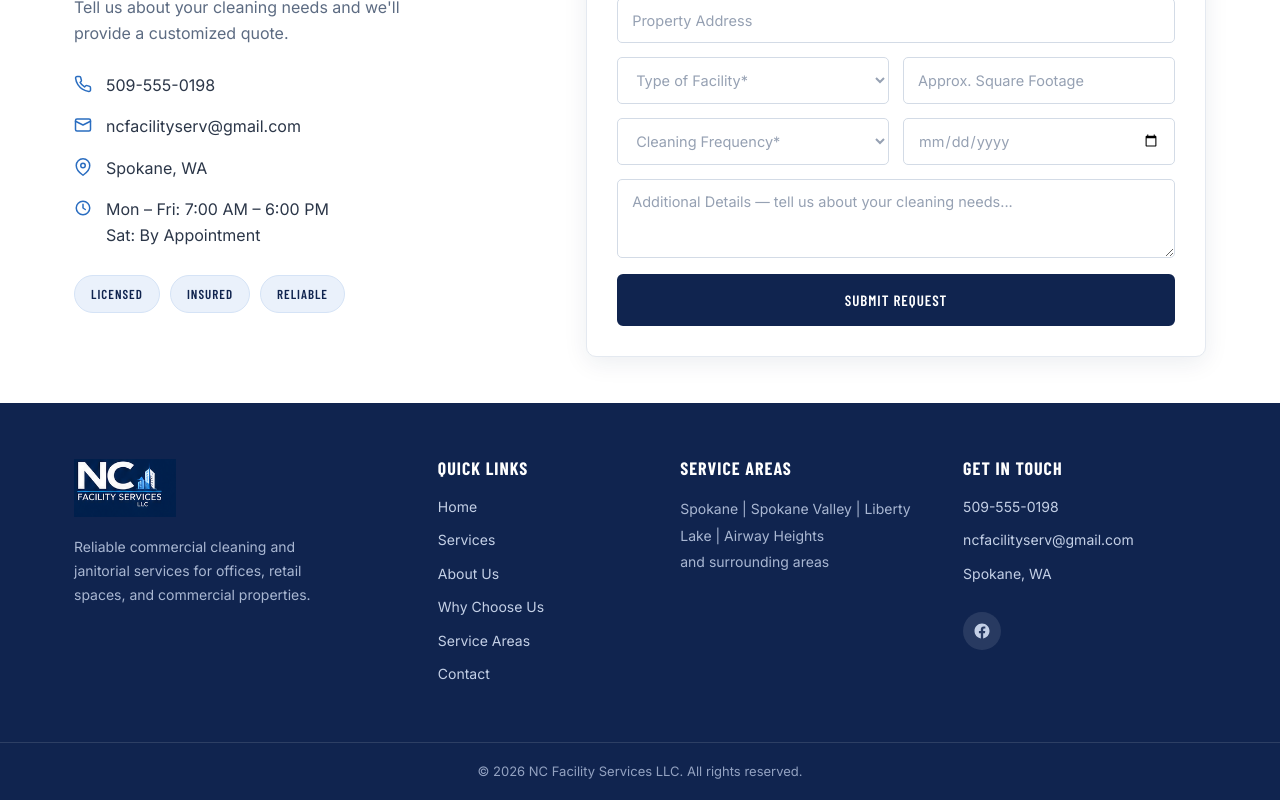
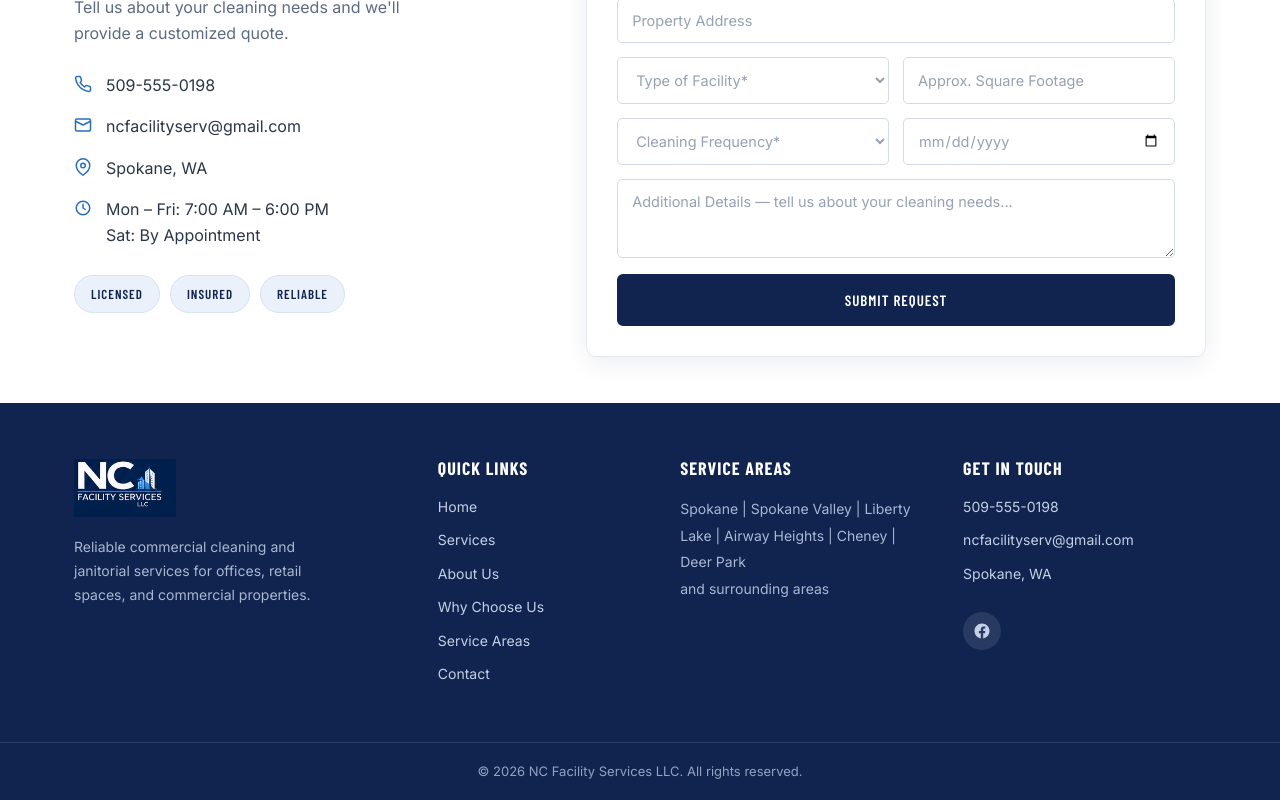
Before and after one commit to AndreiKalenchuk/nc-facility-services, a React (Vite) app: page /about in a window 1280 px wide. Shown: the part 2246-3046 px from the top of the page. Built offline with nearby package versions, Linux system fonts and the light colour scheme.

Commit message:
Add Cheney and Deer Park to service areas

```diff
--- a/src/data/company.js
+++ b/src/data/company.js
@@ -17,5 +17,7 @@ export const company = {
     'Spokane Valley',
     'Liberty Lake',
     'Airway Heights',
+    'Cheney',
+    'Deer Park',
   ],
 }
--- a/src/pages/ServiceAreas.jsx
+++ b/src/pages/ServiceAreas.jsx
@@ -8,6 +8,8 @@ const areaDetails = {
   'Spokane Valley': 'Reliable janitorial and floor care for the Valley\'s growing business and retail corridors.',
   'Liberty Lake': 'Office and commercial cleaning for Liberty Lake\'s business parks and professional suites.',
   'Airway Heights': 'Dependable cleaning services for west-side commercial, retail, and industrial spaces.',
+  'Cheney': 'Commercial cleaning for Cheney\'s schools, businesses, and institutional facilities.',
+  'Deer Park': 'Janitorial and commercial cleaning services for Deer Park businesses and facilities.',
 }
 
 export default function ServiceAreas() {
```
